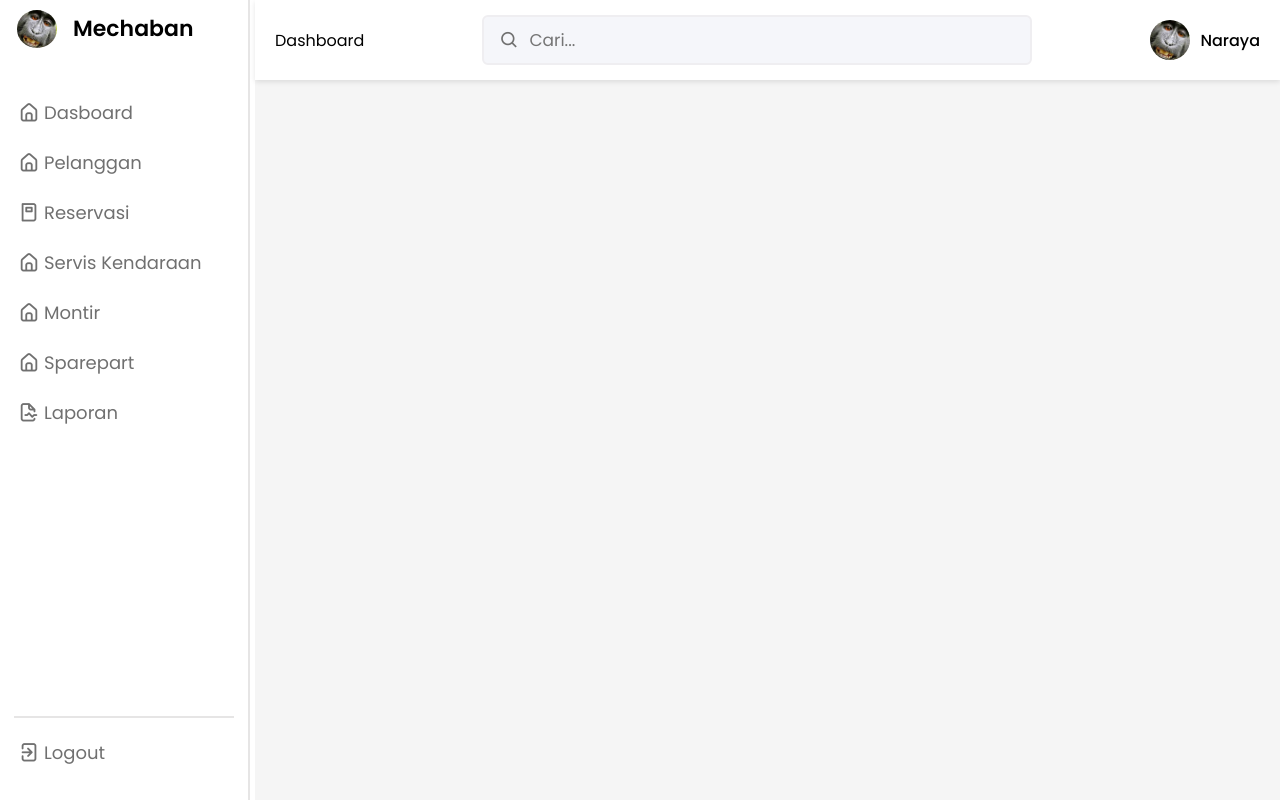
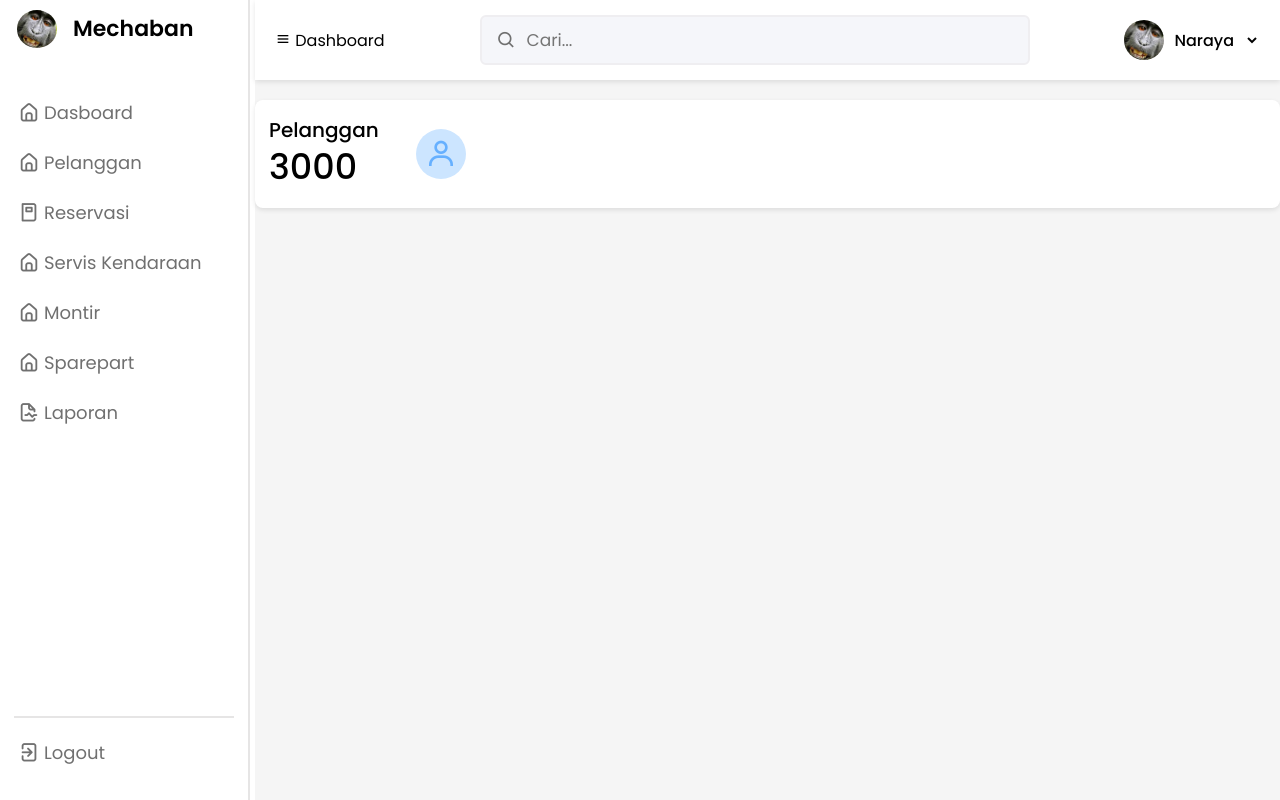
Before and after one commit to Sigit-Kurniawan/Mechaban-Web, a PHP site: page / in a window 1280 px wide. Run offline with PHP 8.4, Linux system fonts and the light colour scheme.

Commit message:
memperbaiki dan merubah isi dari index.php dan sidebar.php, membuat halaman login dan menambahkan main.js untuk sedikit animasi

```diff
--- a/css/home-section.css
+++ b/css/home-section.css
@@ -1,4 +1,4 @@
-@import url('https://fonts.googleapis.com/css2?family=Poppins:ital,wght@0,100;0,200;0,300;0,400;0,500;0,600;0,700;0,800;0,900&display=swap');
+@import url('https://fonts.googleapis.com/css2?family=Poppins:wght@100;200;300;400;500;600;700;800;900&display=swap');
 
 * {
     margin: 0;
@@ -7,6 +7,7 @@
     font-family: 'Poppins', sans-serif;
 }
 
+/* Styling untuk home section */
 .home-section {
     background: #f5f5f5;
     position: relative;
@@ -16,30 +17,36 @@
     transition: left 0.3s ease, width 0.3s ease;
 }
 
+/* Header */
 .home-section header {
     height: 80px;
     background: #fff;
+    position: fixed;
+    top: 0;
+    left: 255px;
+    right: 0;
     padding: 0 20px;
     display: flex;
     align-items: center;
     justify-content: space-between;
     box-shadow: 0 2px 5px rgba(0, 0, 0, 0.1);
-    position: relative;
+    z-index: 1000;
 }
 
+/* Kotak pencarian di header */
 .home-section header .search-box {
     height: 50px;
     width: 100%;
     max-width: 550px;
-    margin: 0 20px;
-    position: relative;
     display: flex;
     align-items: center;
-    background-color: #F5F6FA;
+    background-color: #f5f6fa;
     border-radius: 6px;
-    border: 2px solid #EFEEF1;
+    border: 2px solid #efeef1;
+    position: relative;
 }
 
+/* Ikon pencarian di dalam search box */
 .home-section header .search-box i {
     position: absolute;
     left: 15px;
@@ -47,6 +54,7 @@
     color: #707070;
 }
 
+/* Input di dalam search box */
 header .search-box input {
     width: 100%;
     height: 100%;
@@ -59,12 +67,14 @@ header .search-box input {
     transition: border-color 0.3s ease, box-shadow 0.3s ease;
 }
 
+/* Efek fokus pada input */
 header .search-box input:focus {
-    border-color: #0597F2;
+    border-color: #0597f2;
     box-shadow: 0 0 8px rgba(5, 151, 242, 0.2);
     background-color: #fff;
 }
 
+/* Profil pengguna di header */
 header .profile {
     display: flex;
     align-items: center;
@@ -83,13 +93,67 @@ header .profile .admin_name {
     font-weight: 500;
 }
 
-/* Responsivitas untuk layar kecil */
+/* Home Content */
+.home-section .home-content {
+    padding-top: 100px; /* Sesuaikan dengan tinggi header yang fixed */
+    position: relative;
+}
+
+/* Menyusun box dengan flex */
+.home-content .overview-boxes .box {
+    background: #fff;
+    display: flex;
+    justify-content: space-between; /* Membuat jarak antara teks dan ikon */
+    align-items: center;
+    padding: 15px 14px;
+    box-shadow: 0 2px 5px rgba(0, 0, 0, 0.1);
+    border-radius: 8px;
+    margin-bottom: 20px;
+}
+.home-content .overview-boxes .box .left-side {
+    display: flex;
+    flex-direction: column;
+}
+
+/* Box Topic */
+.home-content .overview-boxes .box .box-topic {
+    font-size: 20px;
+    font-weight: 500;
+}
+
+/* Box Number */
+.home-content .overview-boxes .box .number {
+    font-size: 35px;
+    font-weight: 500;
+    margin-top: -5px;
+}
+
+/* Style Ikon Boxicons */
+.home-content .overview-boxes .box .icon {
+    font-size: 32px;
+    width: 50px;
+    height: 50px;
+    background: #cce5ff;
+    color: #66b0ff;
+    display: flex;
+    align-items: center;
+    justify-content: center;
+    border-radius: 50%;
+    margin-left: 15px; /* Jarak antara teks dan ikon */
+    margin-right: 800px;
+}
+
+/* Responsiveness untuk layar kecil */
 @media (max-width: 768px) {
     .home-section {
         left: 0;
         width: 100%; /* Sidebar tersembunyi, lebar home-section 100% */
     }
 
+    header {
+        left: 0; /* Header full width saat sidebar tersembunyi */
+    }
+
     header .search-box {
         max-width: 100%; /* Pencarian menyesuaikan layar kecil */
     }
--- a/index.php
+++ b/index.php
@@ -9,7 +9,7 @@
     <link rel="stylesheet" href="https://unicons.iconscout.com/release/v4.0.8/css/line.css">
 
     <!-- Import Icon Boxicon -->
-    <link href='https://unpkg.com/boxicons@2.1.4/css/boxicons.min.css' rel='stylesheet'>
+    <link href="https://unpkg.com/boxicons@2.1.4/css/boxicons.min.css" rel="stylesheet">
 
     <!-- Link ke CSS Sidebar dan Home Section -->
     <link rel="stylesheet" href="css/sidebar.css">
@@ -22,22 +22,36 @@
         <?php include 'sidebar/sidebar.php'; ?>
     </nav>
 
+    <!-- Home Section -->
     <section class="home-section">
         <header>
             <div class="home-logo">
+                <i class='bx bx-menu'></i>
                 <span class="dashboard">Dashboard</span>
             </div>
-
             <div class="search-box">
                 <i class='bx bx-search'></i>
                 <input type="text" placeholder="Cari...">
             </div>
-
             <div class="profile">
                 <img src="images/logo.jpg" alt="Profile Picture">
                 <span class="admin_name">Naraya</span>
+                <i class='bx bxs-chevron-down'></i>
             </div>
         </header>
+
+        <!-- Home Content -->
+        <div class="home-content">
+            <div class="overview-boxes">
+                <div class="box">
+                    <div class="left-side">
+                        <div class="box-topic">Pelanggan</div>
+                        <div class="number">3000</div>
+                    </div>
+                    <i class='bx bx-user icon'></i> <!-- Gunakan kelas tambahan seperti 'icon' -->
+                </div>
+            </div>
+        </div>
     </section>
 
 </body>
```
